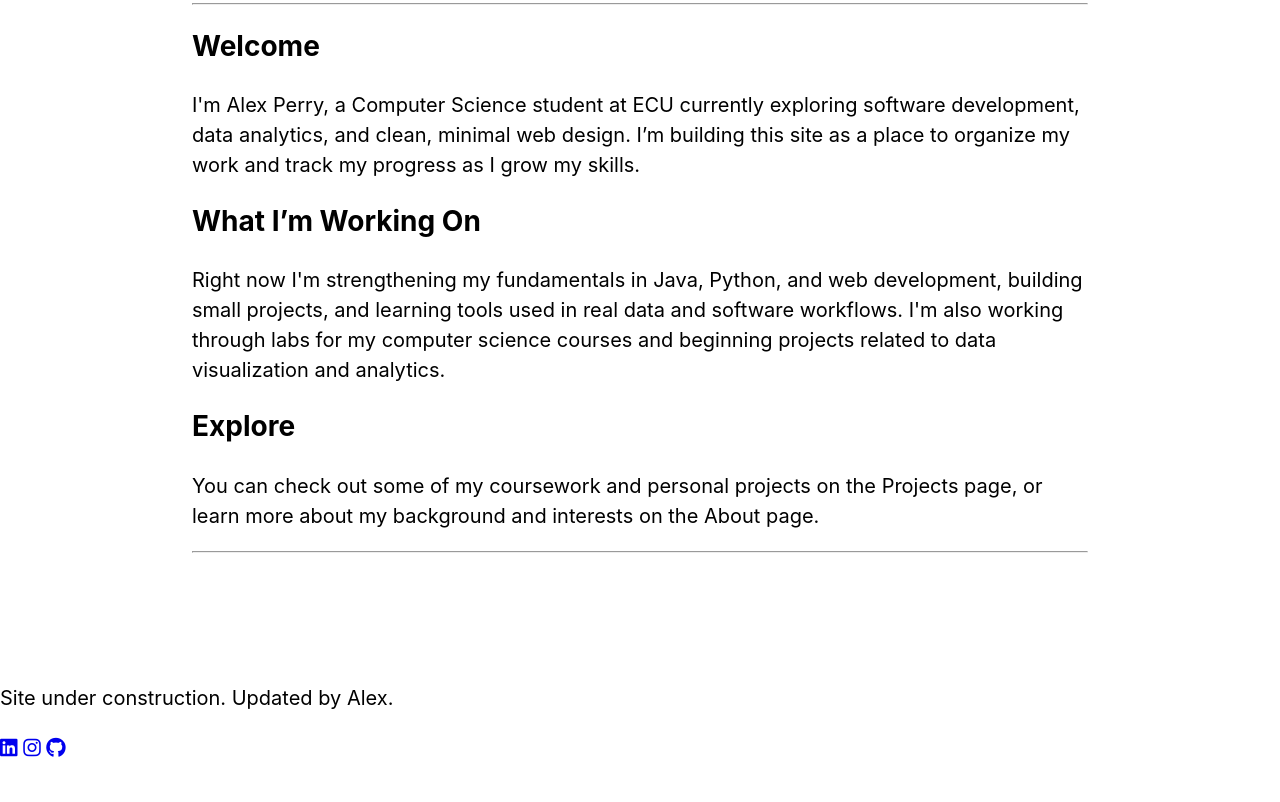
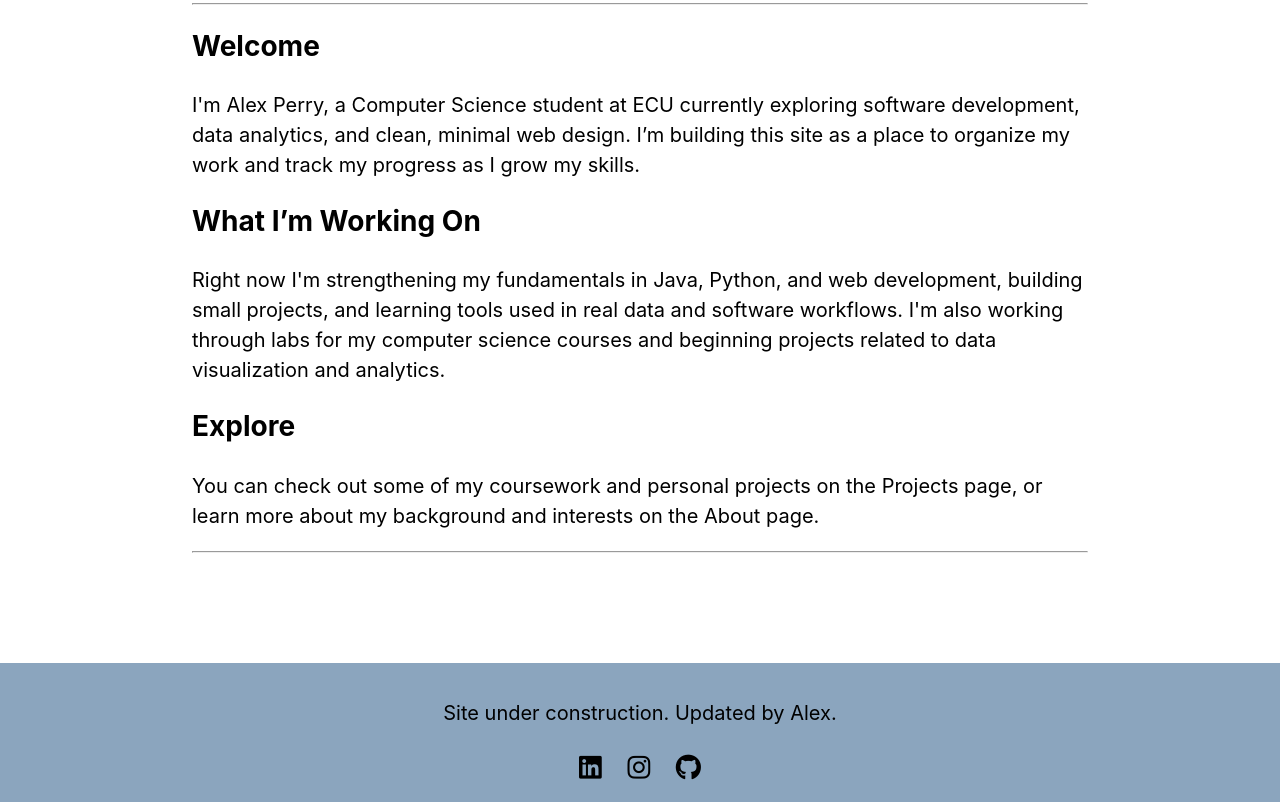
Before and after one commit to alexbperry/alexbperry.github.io, a plain HTML site: page index.html in a window 1280 px wide. Shown: the part 321-1123 px from the top of the page. Before the commit the page ends 1084 px from the top, so only its background shows below. Drawn offline with Linux system fonts and the light colour scheme.

Commit message:
added styling for footer

```diff
--- a/style.css
+++ b/style.css
@@ -1,4 +1,7 @@
 body {
+    display: flex;
+    flex-direction: column;
+    min-height: 100vh;
     font-family: -apple-system, BlinkMacSystemFont, "Segoe UI", Roboto, "Helvetica Neue", Arial, sans-serif;
     margin: 0;
     padding: 0;
@@ -29,6 +32,7 @@ hr {
 }
 
 .container {
+    flex: 1; /* allow main content to grow and push footer to the bottom */
     padding: 0 15%;
 }
 
@@ -45,3 +49,30 @@ hr {
     transform: scale(1.1);
     color: rgb(0, 59, 131)
 }
+
+html, body {
+    height: 100%;
+    margin: 0;
+}
+
+.footer {
+    background-color: #8ba5be;
+    text-align: center;
+    padding: 15px 0;
+    width: 100%;
+    margin-top: auto;
+}
+
+.social-links a {
+    color: black;
+    font-size: 26px;
+    margin: 0 10px;
+    text-decoration: none;
+    transition: transform 0.2s ease;
+    display: inline-block;
+}
+
+.social-links a:hover {
+    transform: scale(1.2);
+    color: rgb(0, 59, 131);
+}
```
